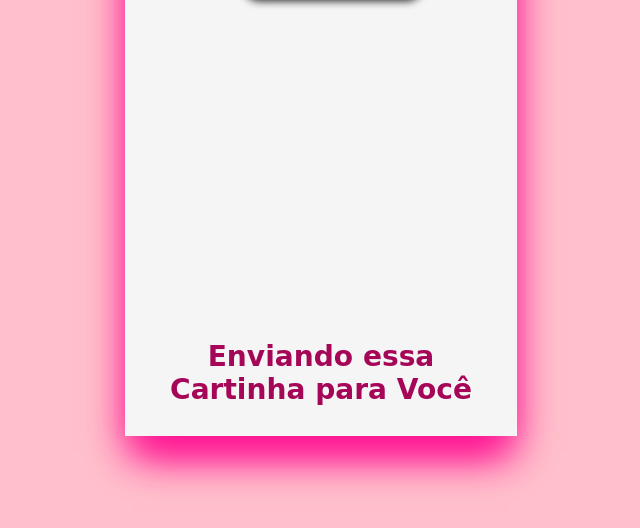
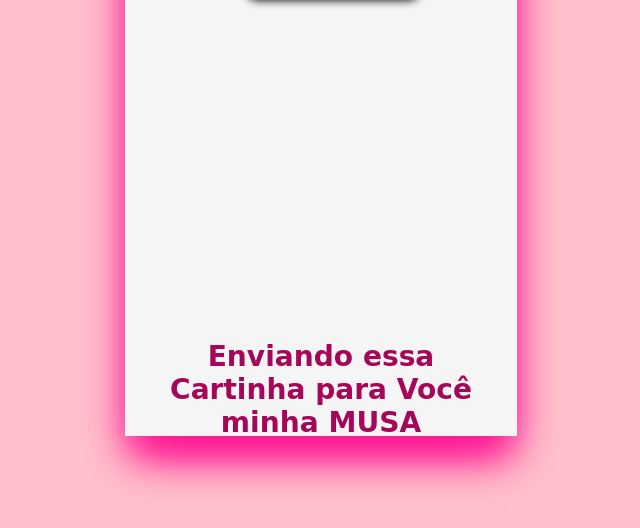
Before and after one commit to Rochadevj/Valentines.Day, a plain HTML site: page index.html in a window 1280 px wide. Shown: the part 286-814 px from the top of the page, without its empty margins (319-959 px from the left). Drawn offline with Linux system fonts and the light colour scheme.

Commit message:
Update index.html

```diff
--- a/index.html
+++ b/index.html
@@ -11,7 +11,7 @@
         <div class="front_card">
             <img src="./loveDay/vday.png" class="front_img">
             <div class="front_text">
-                <h3>Enviando essa Cartinha para Você</h3>
+                <h3>Enviando essa Cartinha para Você minha MUSA</h3>
             </div>
         </div>
         <div class="inside_card">
```
